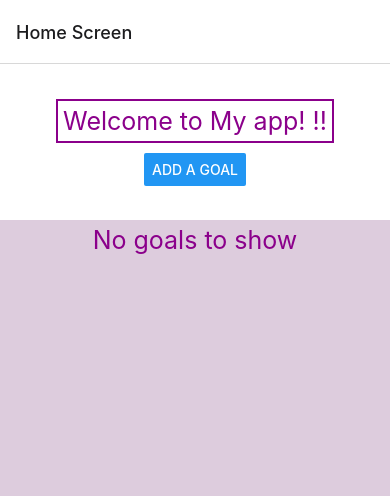
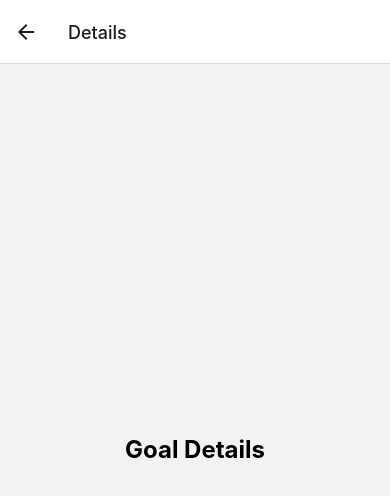
Before and after one commit to yundii/cs5520project, a React Native app: screen /Details in a window 390 px wide. Shown: the top 496 px of the page. Built offline with nearby package versions, Linux system fonts and the light colour scheme.

Commit message:
Create a new component (GoalDetails.js) to show the details of a goal item

```diff
--- a/App.js
+++ b/App.js
@@ -2,9 +2,11 @@ import React from "react";
 import { NavigationContainer } from "@react-navigation/native";
 import { createNativeStackNavigator } from "@react-navigation/native-stack";
 import Home from "./Components/Home";
+import GoalDetails from "./Components/GoalDetails";
 
 // Call createNativeStackNavigator outside the App function
 const Stack = createNativeStackNavigator();
+console.log(Stack);
 
 export default function App() {
   return (
@@ -13,8 +15,9 @@ export default function App() {
         <Stack.Screen
           name="Home"
           component={Home}
-          options={{ title: "Home Screen" }}  // Customize screen options
+          options={{ title: "Home Page" }}
         />
+        <Stack.Screen name="Details" component={GoalDetails} />
       </Stack.Navigator>
     </NavigationContainer>
   );
--- /dev/null
+++ b/Components/GoalDetails.js
@@ -0,0 +1,30 @@
+import React from "react";
+import { View, Text, StyleSheet } from "react-native";
+
+const GoalDetails = ({ route }) => {
+  // Extract goal details from the route params
+
+  return (
+    <View style={styles.container}>
+      <Text style={styles.title}>Goal Details</Text>
+    </View>
+  );
+};
+
+const styles = StyleSheet.create({
+  container: {
+    flex: 1,
+    justifyContent: "center",
+    alignItems: "center",
+  },
+  title: {
+    fontSize: 24,
+    fontWeight: "bold",
+    marginBottom: 10,
+  },
+  text: {
+    fontSize: 18,
+  },
+});
+
+export default GoalDetails;
--- a/Components/GoalItem.js
+++ b/Components/GoalItem.js
@@ -1,7 +1,11 @@
 import React from 'react';
 import { Text, View, StyleSheet, Button } from 'react-native';
 
-const GoalItem = ({ goal, onDelete }) => {
+const GoalItem = ({ goal, onDelete, pressHandler }) => {
+  function handlePress() {
+    pressHandler();
+  }
+
   return (
     <View style= {styles.goalItem}>
       <Text style= {styles.text}>{goal.text}</Text>
@@ -10,6 +14,8 @@ const GoalItem = ({ goal, onDelete }) => {
         onPress={() => onDelete(goal.id)}  // Send the goal's id back to the parent when pressed
         color="grey"  // Example of the 'color' prop on Button
       />
+      <Button title="i" color = "grey" onPress={() => handlePress()}/>
+
     </View>
   );
 };
--- a/Components/Home.js
+++ b/Components/Home.js
@@ -5,12 +5,16 @@ import Input from "./Input";
 import GoalItem from "./GoalItem";
 import React, { useState } from "react";
 
-export default function App() {
+export default function App({navigation}) {
   const [goals, setGoals] = useState([]);
   const [modalVisible, setModalVisible] = useState(false);
   const appName = "My app!";
   const shouldAutoFocus = true;
 
+  function handleGoalPress() {
+    // nagivate to the GoalDetails screen
+    navigation.navigate("Details");
+  }
   function handleInputData(data) {
     console.log("App.js", data);
     // make a new obj and store the received data as obj's text property
@@ -59,7 +63,7 @@ export default function App() {
     <View style={styles.bottomView}>
     <FlatList
         data={goals}
-        renderItem={({ item }) => <GoalItem goal={item} onDelete={handleDeleteGoal}/>}  // Passing the goal object to GoalItem
+        renderItem={({ item }) => <GoalItem goal={item} onDelete={handleDeleteGoal} pressHandler={handleGoalPress}/>}  // Passing the goal object to GoalItem
         keyExtractor={(item) => item.id.toString()}
         contentContainerStyle={styles.flatListContainer}
         ListEmptyComponent={() => (
--- a/package.json
+++ b/package.json
@@ -10,12 +10,13 @@
   },
   "dependencies": {
     "@react-navigation/native": "^6.1.18",
+    "@react-navigation/native-stack": "^6.11.0",
     "expo": "~51.0.28",
     "expo-status-bar": "~1.12.1",
     "react": "18.2.0",
     "react-native": "0.74.5",
-    "react-native-screens": "3.31.1",
-    "react-native-safe-area-context": "4.10.5"
+    "react-native-safe-area-context": "4.10.5",
+    "react-native-screens": "3.31.1"
   },
   "devDependencies": {
     "@babel/core": "^7.20.0"
```
Also changed, not shown: 1 other file (tests, documents, lock files or other folders).
